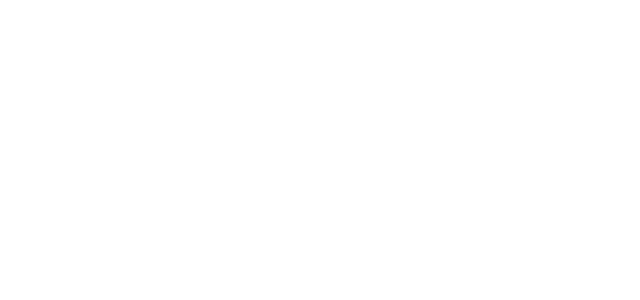
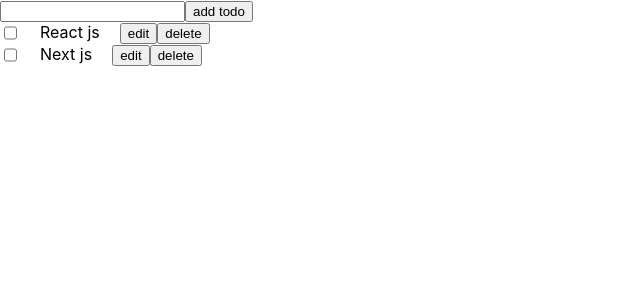
Before and after one commit to Tigran-Dev11/react-j3, a React (Create React App) app: page / in a window 1280 px wide. Shown: the top 300 px of the page, without its empty margins (0-640 px from the left). Built offline with nearby package versions, Linux system fonts and the light colour scheme.

Commit message:
todo list

```diff
--- a/src/App.jsx
+++ b/src/App.jsx
@@ -1,10 +1,11 @@
+import UseState from "./hooks/useState";
+import TodoList from "./page/todo-list";
 
 function App() {
-
-
   return (
     <div className="App">
-
+      {/* <UseState /> */}
+      <TodoList/>
     </div>
   );
 }
--- /dev/null
+++ b/src/hooks/useState.jsx
@@ -0,0 +1,32 @@
+import { useState } from "react";
+
+const UseState = () => {
+  const [number, setNumber] = useState({count: 0});
+  // const [name , setName]= useState(null)
+
+  const increment = () => {
+
+    setNumber((prevState)=> {
+        return {count: prevState.count + 1};
+    } )
+
+    console.log(number.count);
+  };
+
+  const decrement = () => {
+    setNumber(number - 1);
+  };
+
+  return (
+    <div>
+      USE state
+      <br />
+      {number.count}
+      <br />
+      <button onClick={increment}>+</button>
+      <button onClick={decrement}>-</button>
+    </div>
+  );
+};
+
+export default UseState;
--- /dev/null
+++ b/src/page/todo-list/index.jsx
@@ -0,0 +1,88 @@
+import { useState } from "react";
+import "./style.css";
+
+const TodoList = () => {
+  const [newTodoValue, setNewTodoValue] = useState("");
+  const [editTodoIds, setEditTodoIds] = useState({});
+  const [todos, setTodos] = useState([
+    {
+      id: Math.floor(Math.random() * 100000),
+      name: "React js",
+      status: false
+    },
+    {
+      id: Math.floor(Math.random() * 100000),
+      name: "Next js",
+      status: false
+    }
+  ]);
+
+  const addTodo = (event) => {
+    event.preventDefault();
+    if (!newTodoValue) {
+      alert("input is required");
+      return;
+    }
+
+    let newTodo = {
+      id: Math.floor(Math.random() * 100000),
+      name: newTodoValue,
+      status: false
+    };
+
+    setTodos((prevState) => [...prevState, newTodo]);
+    setNewTodoValue("");
+  };
+
+  const deleteTodo = (id) => {
+    setTodos((prevState) => prevState.filter((item) => item.id !== id));
+  };
+
+  const editTodo = (todo) => {
+    setEditTodoIds({ ...editTodoIds, [todo.id]: todo.name });
+  };
+
+  return (
+    <div>
+      <div>
+        <form onSubmit={addTodo}>
+          <input
+            type="text"
+            value={newTodoValue}
+            onChange={(event) => setNewTodoValue(event.target.value)}
+          />
+          <button>add todo</button>
+        </form>
+      </div>
+      <div className="todo-items-container">
+        {todos.map((todo) => {
+          return (
+            <div key={todo.id} className="item-container">
+              <input type="checkbox" />
+              {editTodoIds[todo.id] ? (
+                <input
+                  type="text"
+                  value={editTodoIds[todo.id]}
+                  onChange={(event) =>
+                    setEditTodoIds({
+                      ...editTodoIds,
+                      [todo.id]: event.target.value
+                    })
+                  }
+                />
+              ) : (
+                todo.name
+              )}
+              <div>
+                <button onClick={() => editTodo(todo)}>edit</button>
+                <button onClick={() => deleteTodo(todo.id)}>delete</button>
+              </div>
+            </div>
+          );
+        })}
+      </div>
+    </div>
+  );
+};
+
+export default TodoList;
--- /dev/null
+++ b/src/page/todo-list/style.css
@@ -0,0 +1,15 @@
+
+
+.todo-items-container{
+    width: 400px;
+    height: 600px;
+    overflow: scroll;
+    display: flex;
+    flex-direction: column;
+
+}
+
+.item-container{
+    display: flex;
+   gap: 20px;
+}
```
